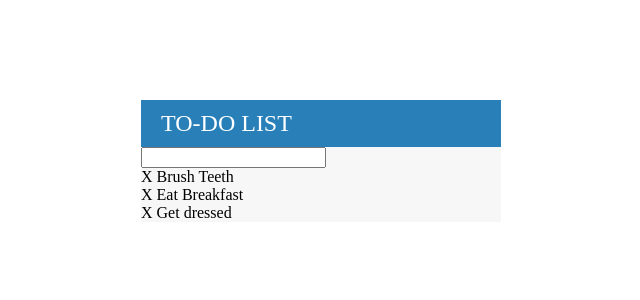
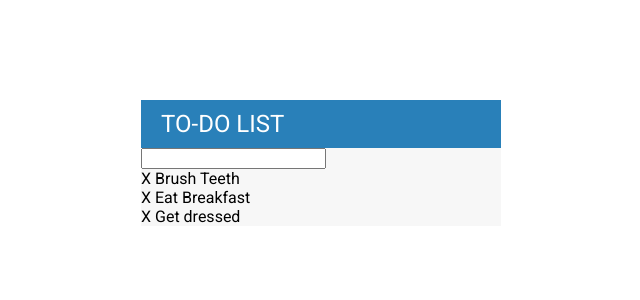
Before and after one commit to allenscheng/jQueryTodoApp, a PHP site: page /todoApp.html in a window 1280 px wide. Shown: the top 300 px of the page, without its empty margins (319-959 px from the left). Run offline with PHP 8.4, Linux system fonts and the light colour scheme.

Commit message:
changed body font to Roboto

```diff
--- a/assets/css/todoApp.css
+++ b/assets/css/todoApp.css
@@ -15,6 +15,9 @@ ul {
   padding: 0;
 }
 
+body {
+  font-family: Roboto;
+}
 #container {
   width: 360px;
   margin: 100px auto; //100px, gives the top and bottom margin, auto centers the div on the webpage
```
